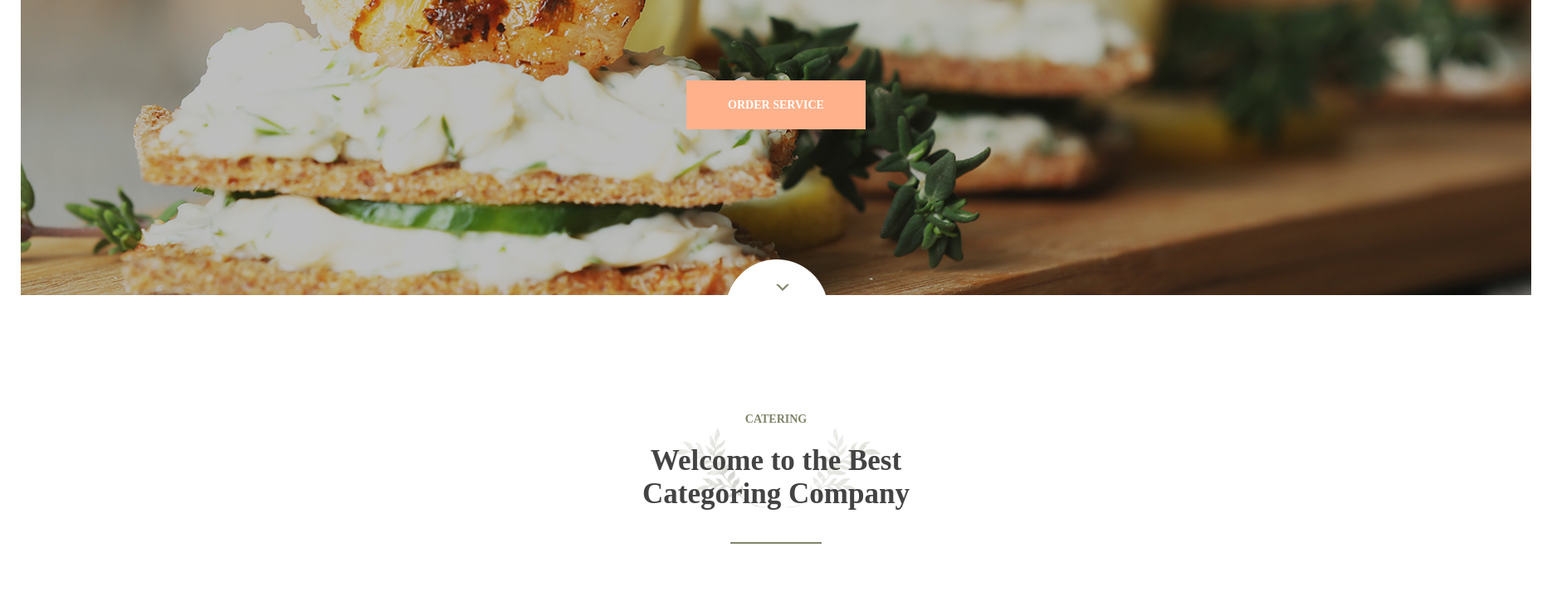
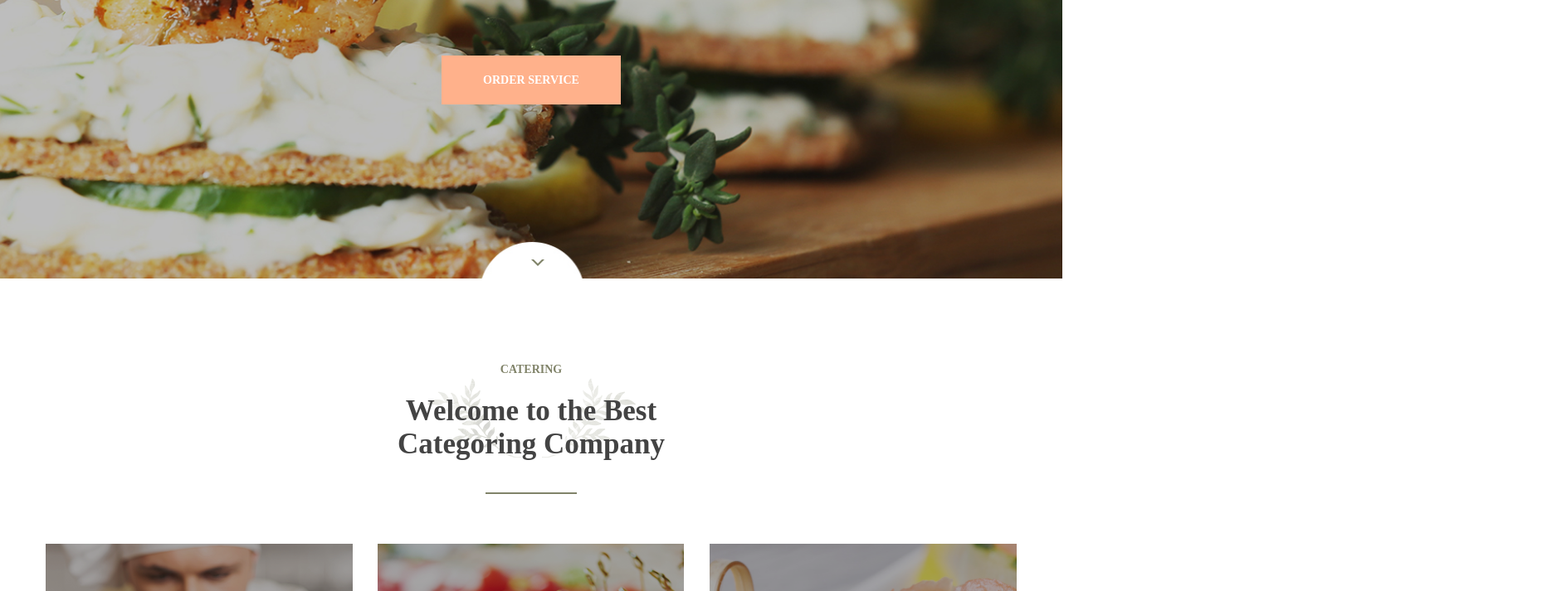
Before and after one commit to 1649310/Royal-event, a plain HTML site: page index.html in a window 1280 px wide. Shown: the part 660-1373 px from the top of the page at 83% size, 1870 px wide, since content can reach past the window. Drawn offline with Linux system fonts and the light colour scheme.

Commit message:
Add files via upload

```diff
--- a/css/_misc/adjustment.scss
+++ b/css/_misc/adjustment.scss
@@ -20,7 +20,7 @@ body {
 	min-height: 100%;
 	overflow: hidden;
 	position: relative;
-	min-width: $container-width + 50px;
+	max-width: $container-width + 50px;
 	margin: 0 auto;
 
 	&:after {
--- a/css/sections/about.scss
+++ b/css/sections/about.scss
@@ -22,14 +22,14 @@
 .about__content {
     @include clearfix;
     background: #fff;
-
+    margin: -255px auto;
 }
 .about__content-left {
     float: left;
     width: 50%;
 }
 .about__content-pic {
-    display: inline-block;
+    display: block;
     max-width: 100%;
 }
 .about__content-right {
--- a/css/sections/hero.scss
+++ b/css/sections/hero.scss
@@ -1,8 +1,8 @@
 .hero {
     min-height: 59px;
-    padding: 240px 0;
+    padding: 210px 0;
     text-align: center;
-    background: url(../img/hero/hero-bg.jpg) center no-repeat;
+    background: url(../img/hero/hero-bg.jpg) center/cover no-repeat;
     position: relative;
 }
 .hero__title {
```
Also changed, not shown: css/main.css.
